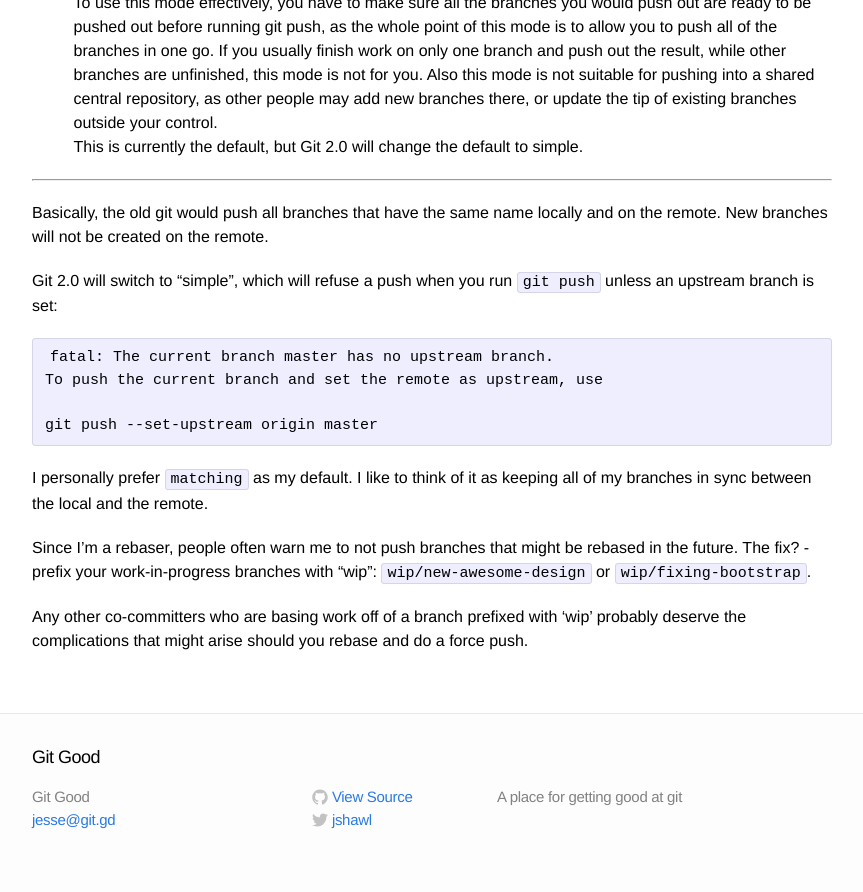
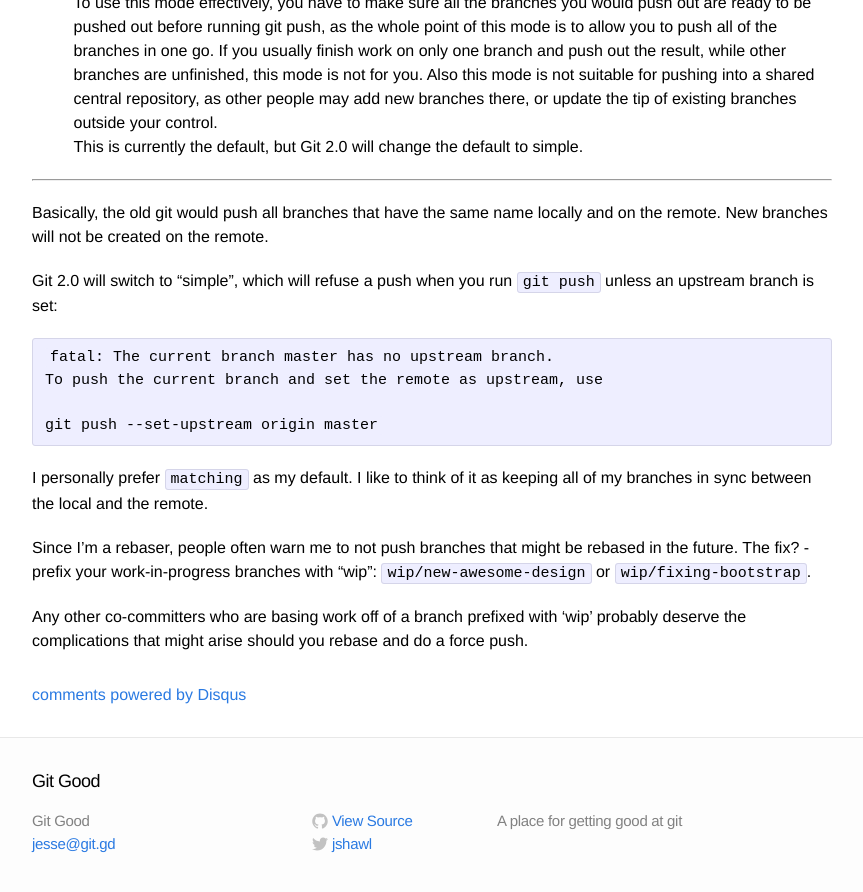
Before and after one commit to jshawl/git.gd, a Jekyll site: the page built from _posts/2014-05-21-warning-push-default-is-not-set.md, in a window 1280 px wide and 900 px high, scrolled down 1878 px. Shown: the top 892 px of the window, without its empty margins (208-1071 px from the left). Built offline with Jekyll 4.4.1, drawn with Linux system fonts in a browser that asks for light colours; comment, search, counter and statistics services are not loaded; some of the changed lines change nothing that is shown.

Commit message:
add comments

```diff
--- a/_layouts/post.html
+++ b/_layouts/post.html
@@ -11,5 +11,20 @@
   <article class="post-content">
   {{ content }}
   </article>
+ <div id="disqus_thread"></div>
+    <script type="text/javascript">
+        /* * * CONFIGURATION VARIABLES: EDIT BEFORE PASTING INTO YOUR WEBPAGE * * */
+        var disqus_shortname = 'gitgood'; // required: replace example with your forum shortname
+
+        /* * * DON'T EDIT BELOW THIS LINE * * */
+        (function() {
+            var dsq = document.createElement('script'); dsq.type = 'text/javascript'; dsq.async = true;
+            dsq.src = '//' + disqus_shortname + '.disqus.com/embed.js';
+            (document.getElementsByTagName('head')[0] || document.getElementsByTagName('body')[0]).appendChild(dsq);
+        })();
+    </script>
+    <noscript>Please enable JavaScript to view the <a href="http://disqus.com/?ref_noscript">comments powered by Disqus.</a></noscript>
+    <a href="http://disqus.com" class="dsq-brlink">comments powered by <span class="logo-disqus">Disqus</span></a>
+
 
 </div>
```
